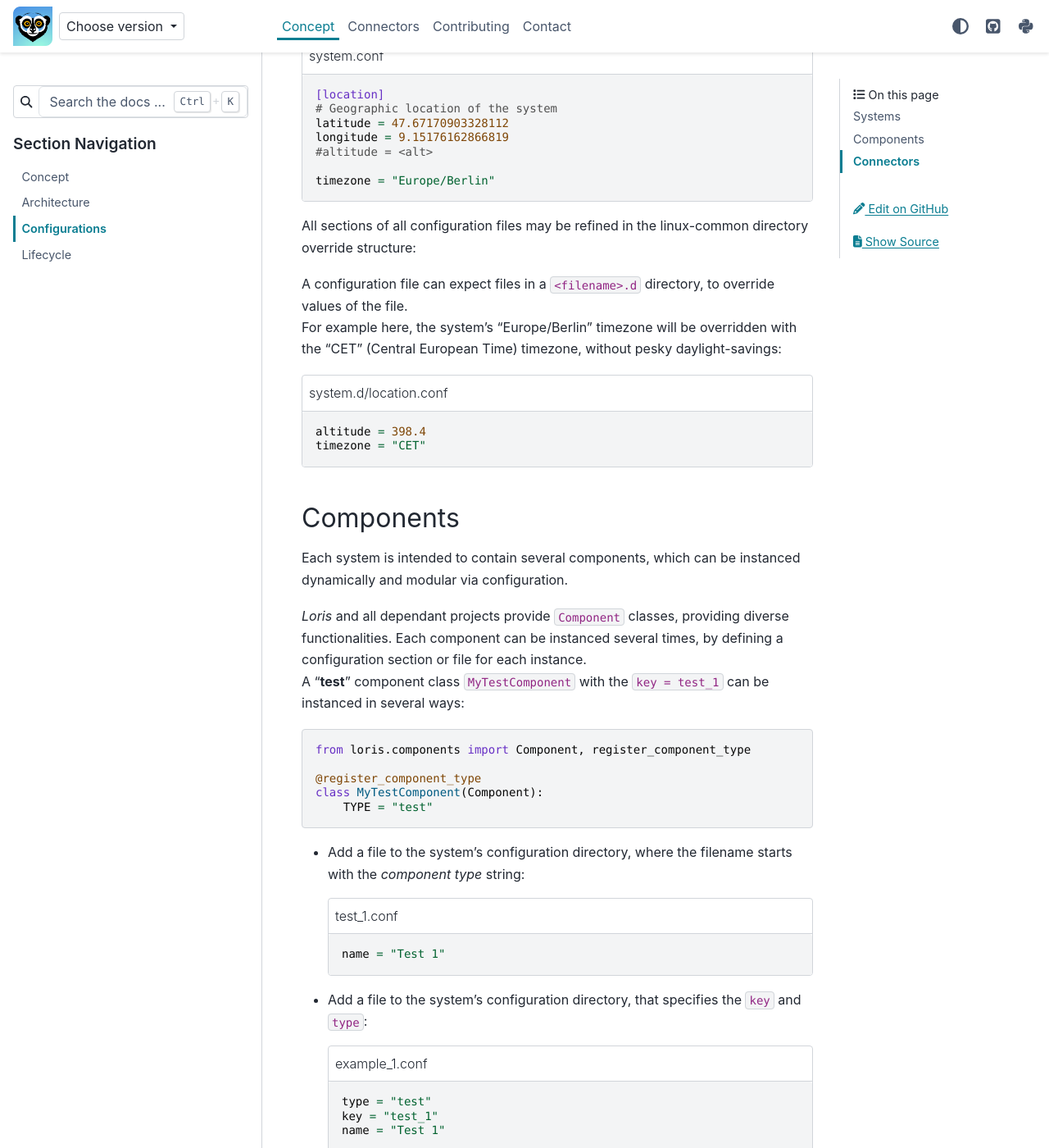
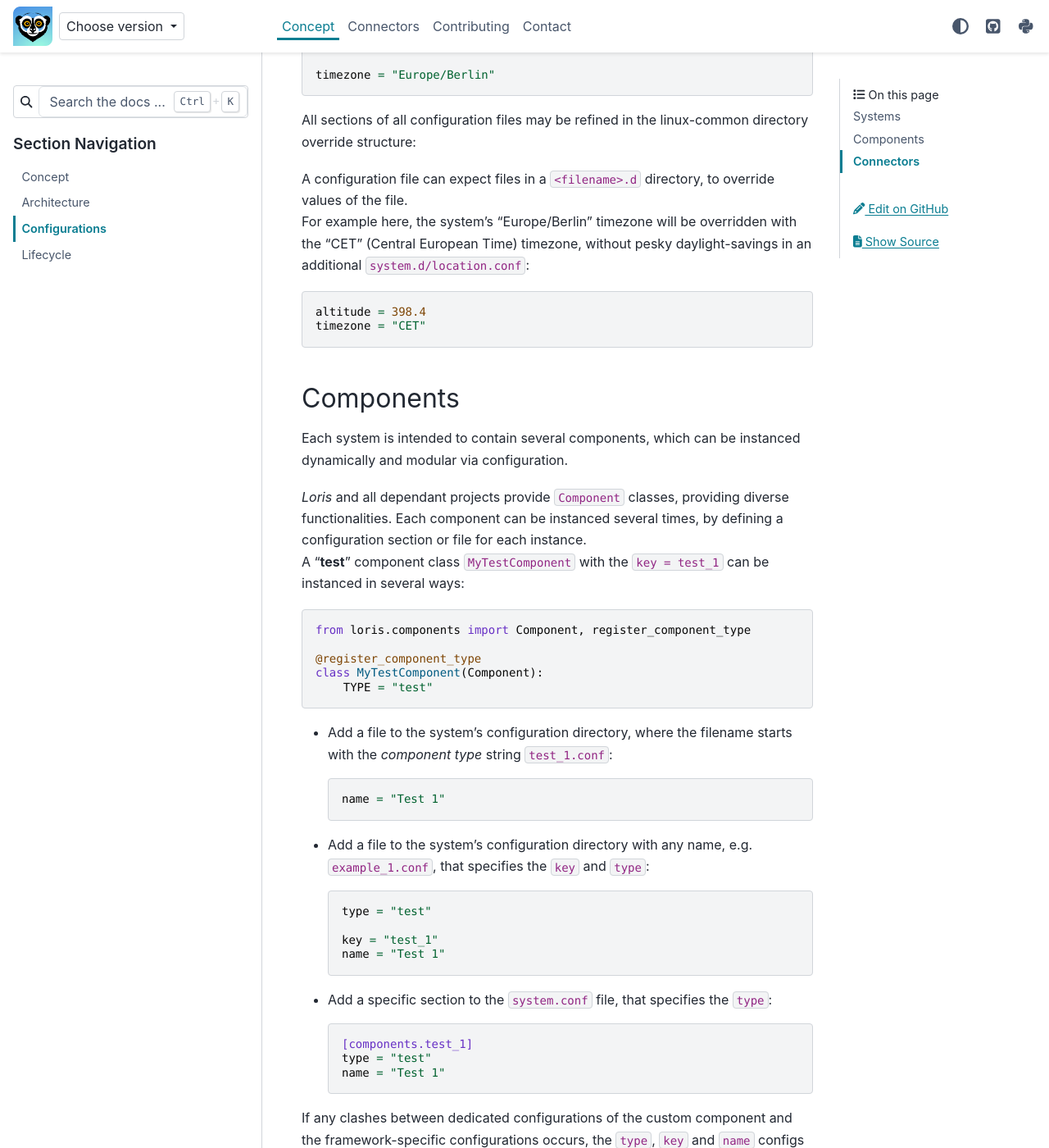
Before and after one commit to isc-konstanz/lories, a Sphinx documentation site: the page built from doc/concept/configurations.md, in a window 1280 px wide and 1400 px high, scrolled down 2944 px. Shown: the whole window at 82% size. Built offline with Sphinx 7.4.7 and the PyData theme 0.15.4, drawn with Linux system fonts in a browser that asks for light colours; pages that are not in the unit, such as notebooks, are missing from menus; some of the changed text lies outside the part shown.

Commit message:
Remove {code-block} annotation for configuration files

````diff
--- a/doc/concept/configurations.md
+++ b/doc/concept/configurations.md
@@ -5,7 +5,7 @@ Entry-point to all configurations is the `settings.conf`, which will be searched
 `./conf/` by default. This configuration directory may be specified with the help of command line arguments when *loris*
 is executed, e.g. for a commonly used Linux structure:
 
-```{code} bash
+```bash
 loris --conf-dir=/etc/loris
 ```
 
@@ -15,9 +15,7 @@ TOML is designed to map unambiguously to a hash table.
 
 The settings allow the more detailed setup of the project directory structure in the `[directories]` section:
 
-```{code-block} toml
-:caption: settings.conf
-
+```toml
 [directories]
 # The directory of necessary library files
 lib_dir = "/var/lib/penguin/"
@@ -41,9 +39,7 @@ If no data directory is specified, the `conf_dir` will be used.
 configurations to the specified data directory, to allow reproducibility while experimenting with simulations.
 These configurations can be made in the `settings.conf`:
 
-```{code-block} toml
-:caption: settings.conf
-
+```toml
 [systems]
 # Specify if several system configurations can be found in the data directory and
 # should be scanned for.
@@ -103,9 +99,9 @@ Each System, is supposed to define a `name`, which will be displayed with any po
 Optionally, a `key` may be specified for complicated system names, otherwise it will be derived from the name,
 by simplifying the name, e.g. by removing special characters.
 
-```{code-block} toml
-:caption: system.conf
+A `system.conf` file may be quite short:
 
+```toml
 # The name of the system
 key = "isc"
 name = "ISC Konstanz e.V."
@@ -117,9 +113,7 @@ name = "ISC Konstanz e.V."
 Optionally (but commonly), a system is defined by its geographic location, which may be specified in the `[location]`
 section:
 
-```{code-block} toml
-:caption: system.conf
-
+```toml
 [location]
 # Geographic location of the system
 latitude = 47.67170903328112
@@ -133,11 +127,9 @@ All sections of all configuration files may be refined in the linux-common direc
 
 A configuration file can expect files in a `<filename>.d` directory, to override values of the file.
 For example here, the system's "Europe/Berlin" timezone will be overridden with the "CET" (Central European Time)
-timezone, without pesky daylight-savings:
+timezone, without pesky daylight-savings in an additional `system.d/location.conf`:
 
-```{code-block} toml
-:caption: system.d/location.conf
-
+```toml
 altitude = 398.4
 timezone = "CET"
 ```
@@ -151,7 +143,7 @@ Each system is intended to contain several components, which can be instanced dy
 instanced several times, by defining a configuration section or file for each instance.
 A "**test**" component class `MyTestComponent` with the `key = test_1` can be instanced in several ways:
 
-``` {code-block} python
+```python
 from loris.components import Component, register_component_type
 
 @register_component_type
@@ -159,21 +151,21 @@ class MyTestComponent(Component):
     TYPE = "test"
 ```
 
- - Add a file to the system's configuration directory, where the filename starts with the *component type* string:
-    ```{code-block} toml
-    :caption: test_1.conf
+ - Add a file to the system's configuration directory, where the filename starts with the *component type* string
+   `test_1.conf`:
+    ```toml
     name = "Test 1"
     ```
- - Add a file to the system's configuration directory, that specifies the `key` and `type`:
-    ```{code-block} toml
-    :caption: example_1.conf
+ - Add a file to the system's configuration directory with any name, e.g. `example_1.conf`,
+   that specifies the `key` and `type`:
+    ```toml
     type = "test"
+
     key = "test_1"
     name = "Test 1"
     ```
  - Add a specific section to the `system.conf` file, that specifies the `type`:
-    ```{code-block} toml
-    :caption: system.conf
+    ```toml
     [components.test_1]
     type = "test"
     name = "Test 1"
````
